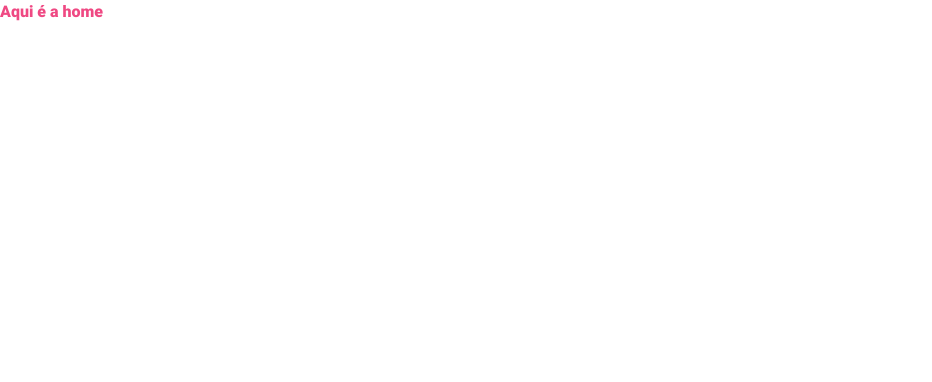
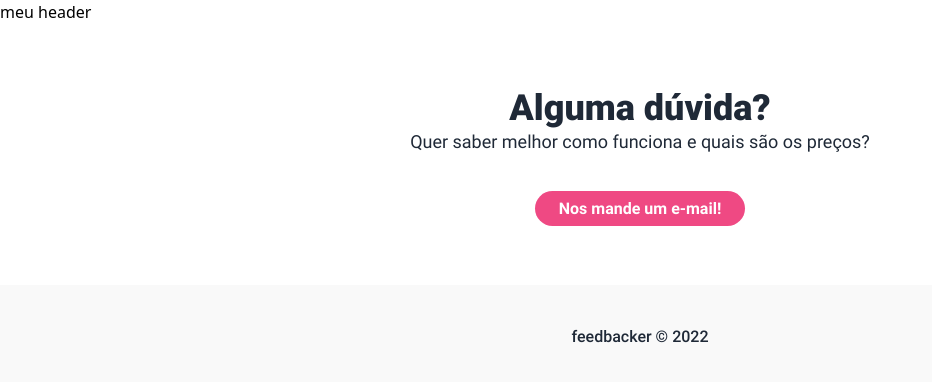
Before and after one commit to andersondev96/treinamento-vuejs, a Vue app in the folder dashboard/: page / in a window 1280 px wide. Shown: the top 382 px of the page, without its empty margins (0-932 px from the left). Built offline with nearby package versions, Linux system fonts and the light colour scheme.

Commit message:
Criando a tela inicial (Parte 1)

```diff
--- /dev/null
+++ b/dashboard/src/views/Home/Contact.vue
@@ -0,0 +1,24 @@
+<template>
+  <div class="flex justify-center w-full">
+    <div class="flex flex-col items-center w-4/5 max-w-6xl my-16">
+      <h1 class="text-4xl font-black text-center text-gray-800">
+        Alguma dúvida?
+      </h1>
+      <p class="text-lg text-center text-gray-800 font-regular">
+        Quer saber melhor como funciona e quais são os preços?
+      </p>
+      <div class="mt-10">
+        <a href="mailto:" class="px-6 py-2 mt-10 font-bold text-white rounded-full bg-brand-main focus:outline-none">
+          Nos mande um e-mail!
+        </a>
+      </div>
+    </div>
+  </div>
+</template>
+
+<script>
+
+export default {
+
+}
+</script>
--- /dev/null
+++ b/dashboard/src/views/Home/CustomHeader.vue
@@ -0,0 +1,9 @@
+<template>
+  <h1>meu header</h1>
+</template>
+
+<script>
+export default {
+
+}
+</script>
--- a/dashboard/src/views/Home/index.vue
+++ b/dashboard/src/views/Home/index.vue
@@ -1,9 +1,44 @@
 <template>
-  <h1 class="text-brand-main font-black">Aqui é a home</h1>
+  <custom-header
+    @create-account="handleAccountCreate"
+    @login="handleLogin"
+  />
+  <contact />
+  <div class="flex justify-center py-10 bg-brand-gray">
+    <p class="font-medium text-center text-gray-800">feedbacker © 2022</p>
+  </div>
 </template>
 
 <script>
+import { onMounted } from '@vue/runtime-core'
+import { useRouter } from 'vue-router'
+import CustomHeader from './CustomHeader.vue'
+import Contact from './Contact.vue'
+
 export default {
+  components: { CustomHeader, Contact },
+  setup () {
+    const router = useRouter()
 
+    onMounted(() => {
+      const token = window.localStorage.getItem('token')
+      if (token) {
+        router.push({ name: 'Feedbacks' })
+      }
+    })
+
+    function handleLogin () {
+
+    }
+
+    function handleAccountCreate () {
+
+    }
+
+    return {
+      handleLogin,
+      handleAccountCreate
+    }
+  }
 }
 </script>
```
Also changed, not shown: dashboard/src/assets/images/blue_ballons.png (added), dashboard/src/assets/images/logo.png (added).
